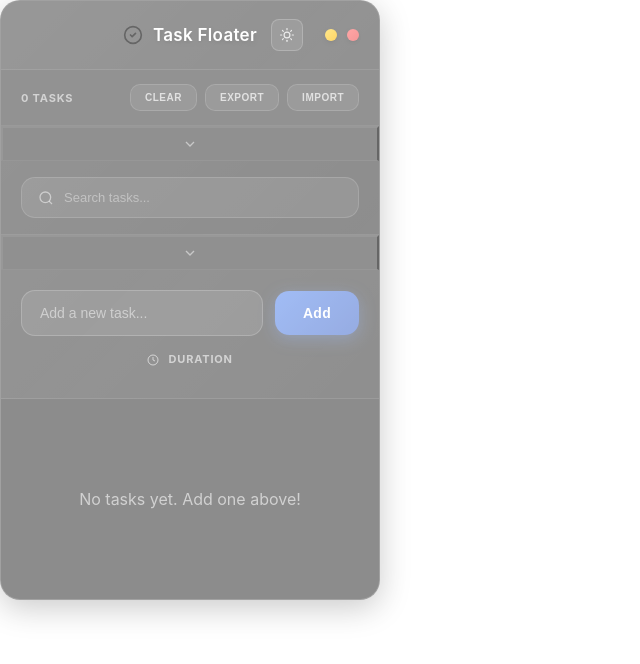
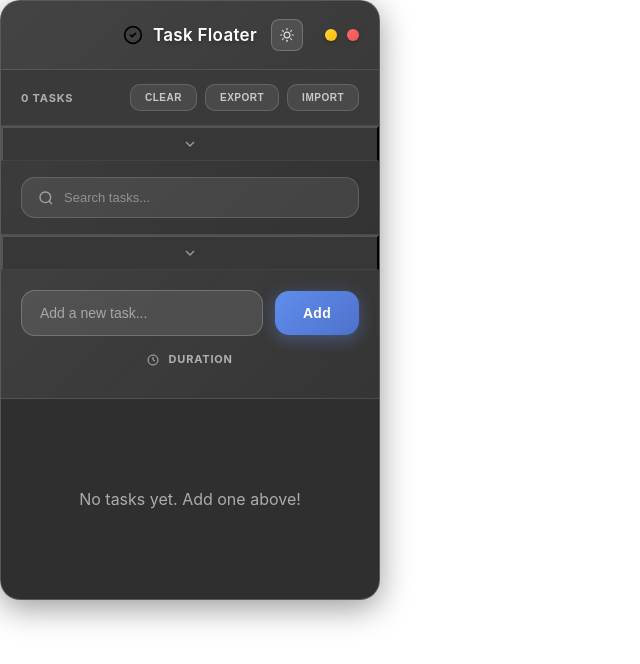
Before and after one commit to cyrus-reap/task-floater, a website with bundled scripts: page src/index.html in a window 1280 px wide. Shown: the whole page, without its empty margins (0-640 px from the left). Built offline with nearby package versions, Linux system fonts and the light colour scheme.

Commit message:
fix: remove adaptive opacity - keep window always visible
- Remove opacity fade effect (was 0.6 idle → 1.0 hover)
- Window now stays at constant 92-96% opacity
- Only subtle background/shadow changes on hover
- No more transparency when clicking theme toggle or losing focus
- Content always clearly visible and readable

Result: Window maintains consistent visibility at all times

```diff
--- a/src/index.html
+++ b/src/index.html
@@ -45,32 +45,26 @@
       .container {
         width: 380px;
         height: 600px;
-        background: rgba(30, 30, 30, 0.85);
+        background: rgba(30, 30, 30, 0.92);
         backdrop-filter: blur(60px) saturate(200%);
         -webkit-backdrop-filter: blur(60px) saturate(200%);
         border-radius: 20px;
-        border: 1px solid rgba(255, 255, 255, 0.18);
-        box-shadow: 0 8px 32px 0 rgba(0, 0, 0, 0.35);
+        border: 1px solid rgba(255, 255, 255, 0.2);
+        box-shadow: 0 8px 32px 0 rgba(0, 0, 0, 0.4);
         display: flex;
         flex-direction: column;
         overflow: hidden;
         animation: fadeIn 0.4s ease-out;
-        opacity: 0.6;
         transition:
-          opacity 0.4s cubic-bezier(0.4, 0, 0.2, 1),
-          background 0.4s cubic-bezier(0.4, 0, 0.2, 1),
-          border-color 0.4s cubic-bezier(0.4, 0, 0.2, 1),
-          backdrop-filter 0.4s cubic-bezier(0.4, 0, 0.2, 1),
-          box-shadow 0.4s cubic-bezier(0.4, 0, 0.2, 1);
+          background 0.3s cubic-bezier(0.4, 0, 0.2, 1),
+          border-color 0.3s cubic-bezier(0.4, 0, 0.2, 1),
+          box-shadow 0.3s cubic-bezier(0.4, 0, 0.2, 1);
       }
 
       .container:hover,
       .container:focus-within {
-        opacity: 1;
-        background: rgba(35, 35, 35, 0.95);
+        background: rgba(35, 35, 35, 0.96);
         border-color: rgba(255, 255, 255, 0.25);
-        backdrop-filter: blur(70px) saturate(220%);
-        -webkit-backdrop-filter: blur(70px) saturate(220%);
         box-shadow: 0 12px 48px 0 rgba(0, 0, 0, 0.5);
       }
 
```
